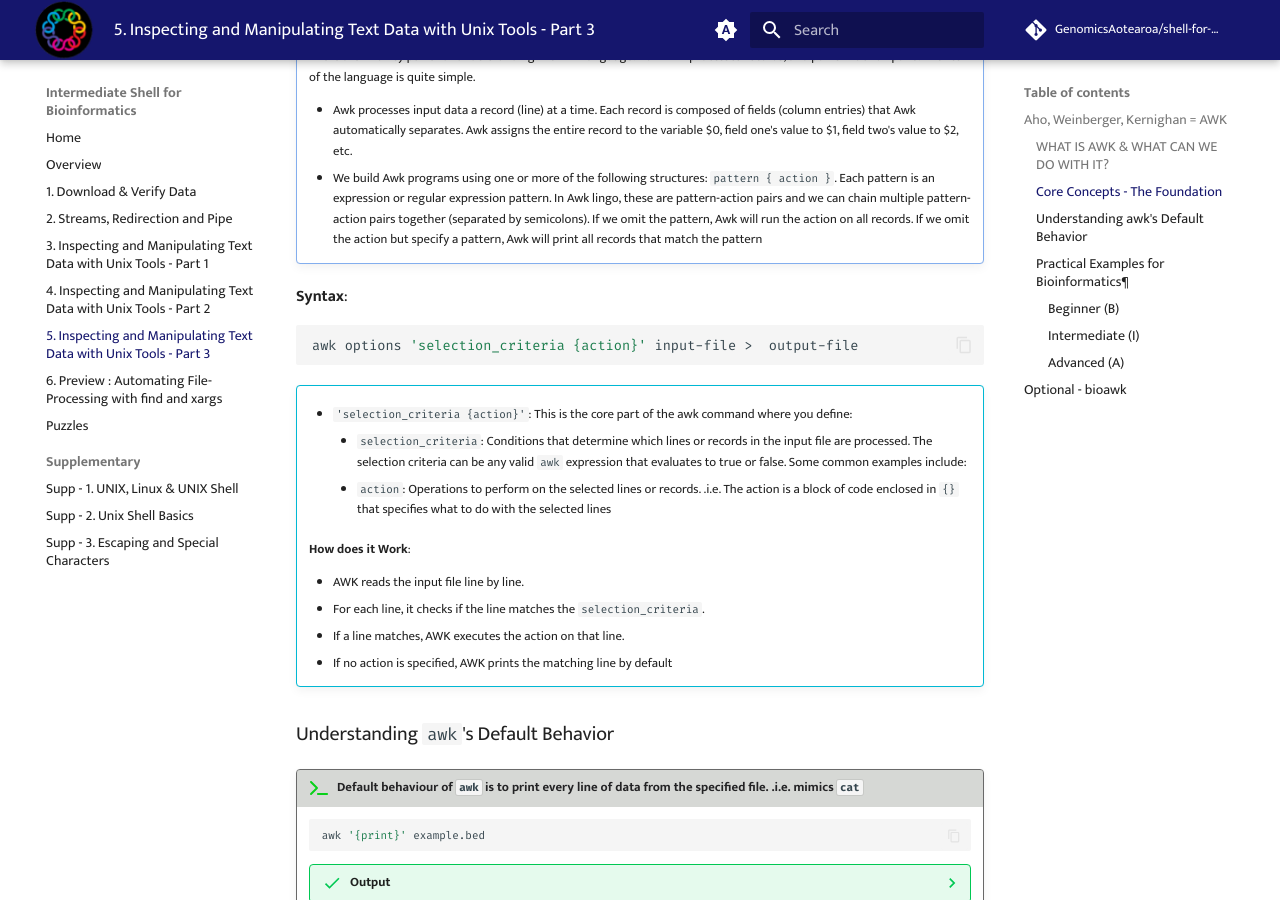
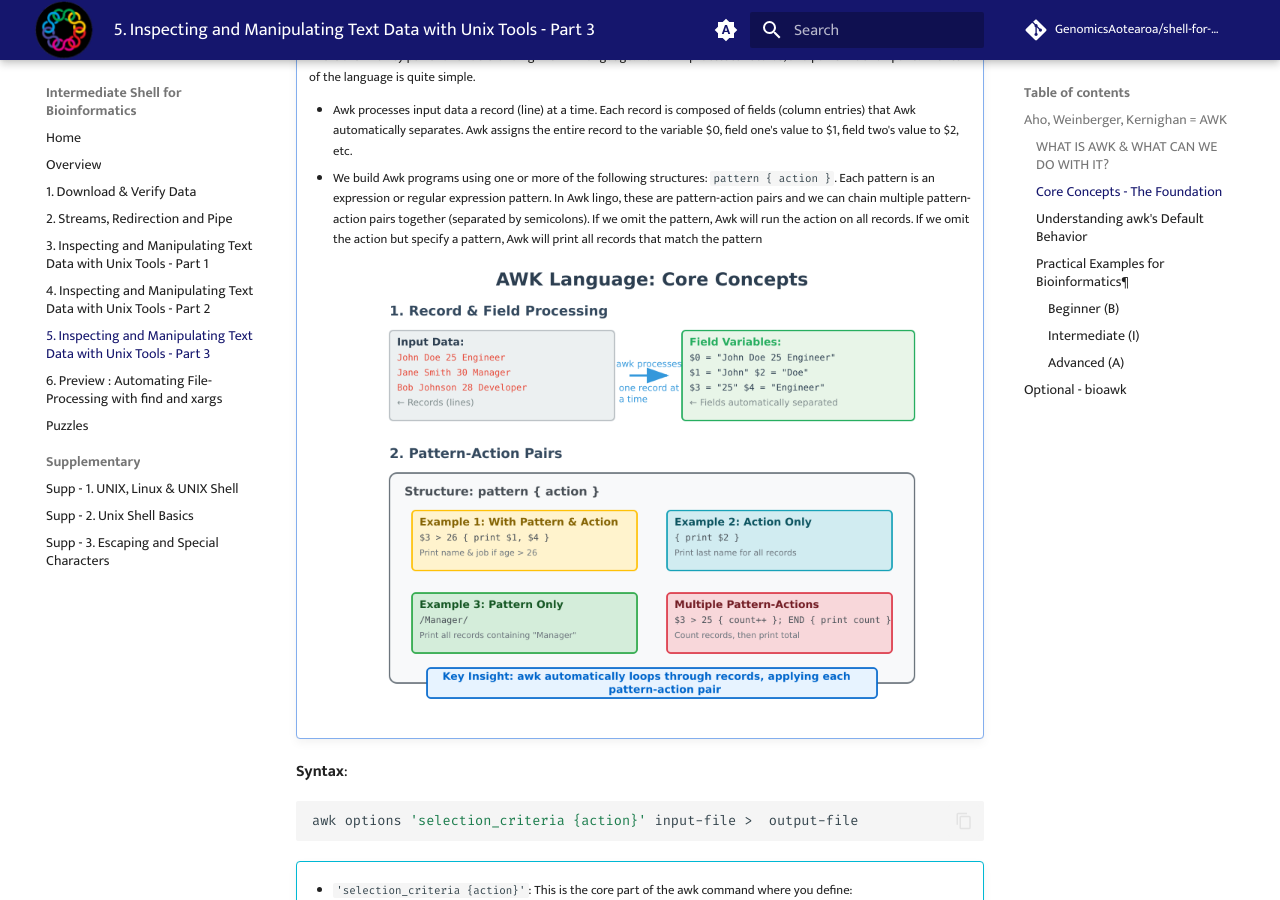
Before and after one commit to GenomicsAotearoa/shell-for-bioinformatics, an MkDocs documentation site: the page built from docs/6_inspectmanipulate3.md, in a window 1280 px wide and 900 px high, scrolled down 1042 px. Built offline with MkDocs 1.6.1 and Material for MkDocs 9.7.7, drawn with Linux system fonts in a browser that asks for light colours; comment, search, counter and statistics services are not loaded.

Commit message:
add awk core concepts diagram

```diff
--- a/docs/6_inspectmanipulate3.md
+++ b/docs/6_inspectmanipulate3.md
@@ -25,7 +25,9 @@
 
     - Awk processes input data a record (line) at a time. Each record is composed of fields (column entries) that Awk automatically separates. Awk assigns the entire record to the variable $0, field one's value to $1, field two's value to $2, etc.
     - We build Awk programs using one or more of the following structures: `pattern { action }`. Each pattern is an expression or regular expression pattern. In Awk lingo, these are pattern-action pairs and we can chain multiple pattern-action pairs together (separated by semicolons). If we omit the pattern, Awk will run the action on all records. If we omit the action but specify a pattern, Awk will print all records that match the pattern
-
+    <figure markdown>
+    ![image](./images/awk_concepts_diagram.png){width="600"}
+    </figure>
 
 
 **Syntax**:
```
